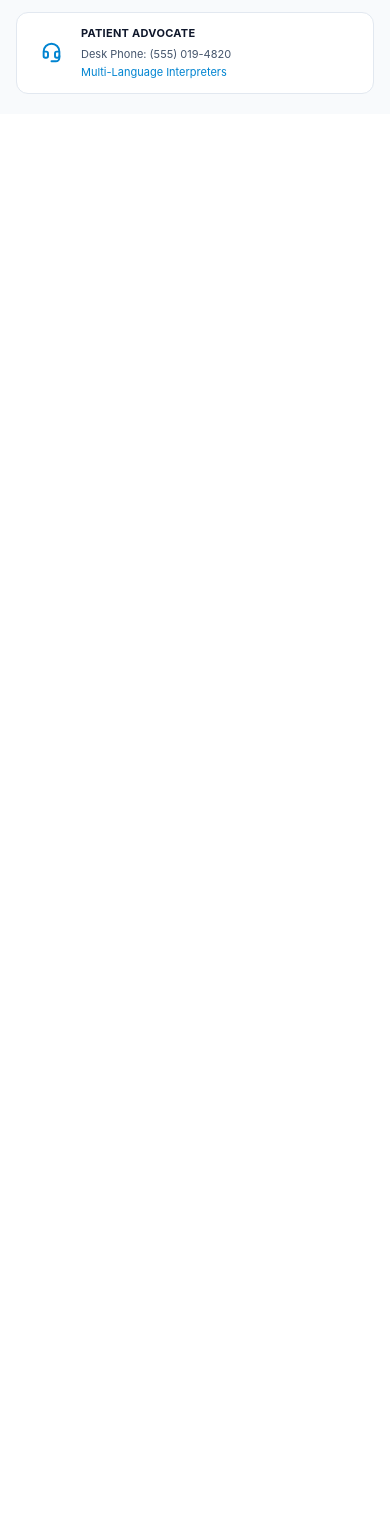
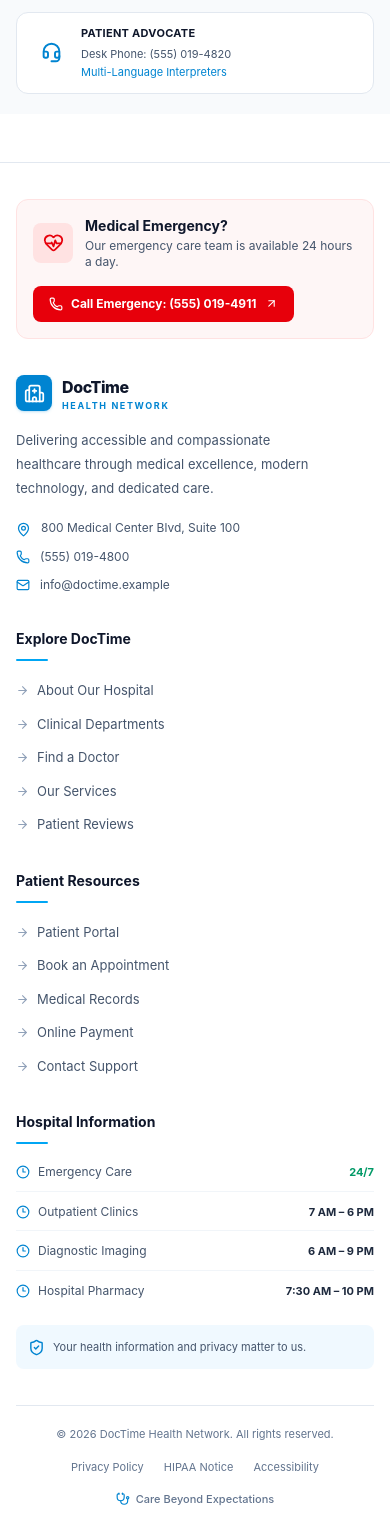
Before and after one commit to abdul-korim-web/doctime, a Next.js app: page / in a window 390 px wide. Shown: the part 9739-11267 px from the top of the page. Before the commit the page ends 9853 px from the top, so only its background shows below. Built offline with nearby package versions, Linux system fonts and the light colour scheme.

Commit message:
footer section added

```diff
--- a/package.json
+++ b/package.json
@@ -13,7 +13,8 @@
     "next": "16.4.6",
     "next-themes": "^0.4.6",
     "react": "19.3.0",
-    "react-dom": "19.3.0"
+    "react-dom": "19.3.0",
+    "react-icons": "^5.7.0"
   },
   "devDependencies": {
     "@tailwindcss/turbopack": "4.3.3",
--- a/src/app/layout.js
+++ b/src/app/layout.js
@@ -2,6 +2,7 @@
 import "./globals.css";
 import ThemeProvider from "@/components/theme/theme-provider";
 import Header from './../components/shared/Header';
+import Footer from "@/components/shared/Footer";
 
 export const metadata = {
   title: "DocTime | Health Network",
@@ -17,6 +18,7 @@ export default function RootLayout({ children }) {
           <main className="min-h-screen pt-36 md:pt-32">
             {children}
           </main>
+          <Footer/>
         </ThemeProvider>
       </body>
     </html>
--- /dev/null
+++ b/src/components/shared/Footer.jsx
@@ -0,0 +1,250 @@
+
+import Link from "next/link";
+import {
+  Hospital,
+  MapPin,
+  Phone,
+  Mail,
+  ArrowUpRight,
+  ArrowRight,
+  Clock3,
+  ShieldCheck,
+  HeartPulse,
+  Ambulance,
+  Stethoscope,
+} from "lucide-react";
+
+const footerLinks = {
+  explore: [
+    { label: "About Our Hospital", href: "/about" },
+    { label: "Clinical Departments", href: "/departments" },
+    { label: "Find a Doctor", href: "/doctors" },
+    { label: "Our Services", href: "/services" },
+    { label: "Patient Reviews", href: "/testimonials" },
+  ],
+  patients: [
+    { label: "Patient Portal", href: "/patient/login" },
+    { label: "Book an Appointment", href: "/#appointment" },
+    { label: "Medical Records", href: "/patient/medical-records" },
+    { label: "Online Payment", href: "/patient/billing" },
+    { label: "Contact Support", href: "/contact" },
+  ],
+};
+
+const schedules = [
+  { label: "Emergency Care", time: "24/7", emergency: true },
+  { label: "Outpatient Clinics", time: "7 AM – 6 PM" },
+  { label: "Diagnostic Imaging", time: "6 AM – 9 PM" },
+  { label: "Hospital Pharmacy", time: "7:30 AM – 10 PM" },
+];
+
+const policies = [
+  { label: "Privacy Policy", href: "/privacy-policy" },
+  { label: "HIPAA Notice", href: "/hipaa-notice" },
+  { label: "Accessibility", href: "/accessibility" },
+];
+
+function FooterHeading({ children }) {
+  return (
+    <h3 className="mb-5 text-sm font-bold text-slate-900 dark:text-white">
+      {children}
+      <span className="mt-2.5 block h-0.5 w-8 rounded-full bg-sky-500" />
+    </h3>
+  );
+}
+
+function FooterLink({ href, children }) {
+  return (
+    <Link
+      href={href}
+      className="group flex items-center gap-2 text-[13px] text-slate-600 transition hover:text-sky-600 dark:text-slate-400 dark:hover:text-sky-400"
+    >
+      <ArrowRight
+        size={13}
+        className="text-slate-400 transition group-hover:translate-x-1 group-hover:text-sky-500"
+      />
+      {children}
+    </Link>
+  );
+}
+
+export default function Footer() {
+  return (
+    <footer className="mt-12 border-t border-slate-200 bg-white dark:border-slate-800 dark:bg-slate-950">
+
+      <div className="mx-auto max-w-7xl px-4 pt-9 sm:px-6 lg:px-8">
+
+        {/* Emergency Information */}
+        <div className="mb-9 flex flex-col gap-4 rounded-xl border border-red-100 bg-red-50/70 p-4 dark:border-red-900/30 dark:bg-red-950/20 sm:flex-row sm:items-center sm:justify-between sm:px-6">
+          <div className="flex items-center gap-3">
+            <div className="flex h-10 w-10 shrink-0 items-center justify-center rounded-lg bg-red-100 text-red-600 dark:bg-red-900/40 dark:text-red-400">
+              <HeartPulse size={21} />
+            </div>
+
+            <div>
+              <h3 className="text-sm font-bold text-slate-900 dark:text-white">
+                Medical Emergency?
+              </h3>
+              <p className="mt-0.5 text-xs text-slate-600 dark:text-slate-400">
+                Our emergency care team is available 24 hours a day.
+              </p>
+            </div>
+          </div>
+
+          <a
+            href="tel:5550194911"
+            className="inline-flex w-fit items-center gap-2 rounded-lg bg-red-600 px-4 py-2.5 text-xs font-bold text-white transition hover:bg-red-700"
+          >
+            <Phone size={14} />
+            Call Emergency: (555) 019-4911
+            <ArrowUpRight size={13} />
+          </a>
+        </div>
+
+        {/* Main Footer Grid */}
+        <div className="grid grid-cols-1 gap-9 border-b border-slate-200 pb-9 dark:border-slate-800 sm:grid-cols-2 lg:grid-cols-[1.35fr_0.9fr_0.9fr_1.15fr] lg:gap-10">
+
+          {/* Brand Information */}
+          <div>
+            <Link href="/" className="inline-flex items-center gap-2.5">
+              <div className="flex h-9 w-9 items-center justify-center rounded-lg bg-sky-600 text-white shadow-sm shadow-sky-600/20">
+                <Hospital size={21} />
+              </div>
+
+              <div>
+                <h2 className="text-base font-extrabold tracking-tight text-slate-900 dark:text-white">
+                  DocTime
+                </h2>
+                <p className="text-[9px] font-bold uppercase tracking-[0.18em] text-sky-600 dark:text-sky-400">
+                  Health Network
+                </p>
+              </div>
+            </Link>
+
+            <p className="mt-4 max-w-xs text-[13px] leading-6 text-slate-600 dark:text-slate-400">
+              Delivering accessible and compassionate healthcare through
+              medical excellence, modern technology, and dedicated care.
+            </p>
+
+            <div className="mt-5 space-y-3">
+              <div className="flex items-start gap-2.5 text-xs text-slate-600 dark:text-slate-400">
+                <MapPin size={15} className="mt-0.5 shrink-0 text-sky-600" />
+                <span>800 Medical Center Blvd, Suite 100</span>
+              </div>
+
+              <a
+                href="tel:5550194800"
+                className="flex items-center gap-2.5 text-xs text-slate-600 transition hover:text-sky-600 dark:text-slate-400"
+              >
+                <Phone size={14} className="text-sky-600" />
+                (555) 019-4800
+              </a>
+
+              <a
+                href="mailto:info@doctime.example"
+                className="flex items-center gap-2.5 text-xs text-slate-600 transition hover:text-sky-600 dark:text-slate-400"
+              >
+                <Mail size={14} className="text-sky-600" />
+                info@doctime.example
+              </a>
+            </div>
+          </div>
+
+          {/* Explore */}
+          <div>
+            <FooterHeading>Explore DocTime</FooterHeading>
+
+            <div className="flex flex-col gap-3.5">
+              {footerLinks.explore.map((item) => (
+                <FooterLink key={item.label} href={item.href}>
+                  {item.label}
+                </FooterLink>
+              ))}
+            </div>
+          </div>
+
+          {/* Patient Resources */}
+          <div>
+            <FooterHeading>Patient Resources</FooterHeading>
+
+            <div className="flex flex-col gap-3.5">
+              {footerLinks.patients.map((item) => (
+                <FooterLink key={item.label} href={item.href}>
+                  {item.label}
+                </FooterLink>
+              ))}
+            </div>
+          </div>
+
+          {/* Hospital Information */}
+          <div>
+            <FooterHeading>Hospital Information</FooterHeading>
+
+            <div className="space-y-3">
+              {schedules.map((item) => (
+                <div
+                  key={item.label}
+                  className="flex items-center justify-between gap-3 border-b border-slate-100 pb-2.5 last:border-0 dark:border-slate-800"
+                >
+                  <div className="flex items-center gap-2">
+                    <Clock3
+                      size={14}
+                      className="shrink-0 text-sky-600"
+                    />
+                    <span className="text-xs text-slate-600 dark:text-slate-400">
+                      {item.label}
+                    </span>
+                  </div>
+
+                  <span
+                    className={`shrink-0 text-[11px] font-bold ${
+                      item.emergency
+                        ? "text-emerald-600 dark:text-emerald-400"
+                        : "text-slate-800 dark:text-slate-300"
+                    }`}
+                  >
+                    {item.time}
+                  </span>
+                </div>
+              ))}
+            </div>
+
+            <div className="mt-4 flex items-center gap-2 rounded-lg bg-sky-50 p-3 dark:bg-sky-950/30">
+              <ShieldCheck
+                size={17}
+                className="shrink-0 text-sky-600 dark:text-sky-400"
+              />
+              <span className="text-[11px] leading-5 text-slate-600 dark:text-slate-400">
+                Your health information and privacy matter to us.
+              </span>
+            </div>
+          </div>
+        </div>
+
+        {/* Bottom Footer */}
+        <div className="flex flex-col gap-4 py-5 sm:flex-row sm:items-center sm:justify-between">
+          <p className="text-center text-[11px] text-slate-500 dark:text-slate-400 sm:text-left">
+            © 2026 DocTime Health Network. All rights reserved.
+          </p>
+
+          <div className="flex flex-wrap items-center justify-center gap-x-5 gap-y-2">
+            {policies.map((item) => (
+              <Link
+                key={item.label}
+                href={item.href}
+                className="text-[11px] text-slate-500 transition hover:text-sky-600 dark:text-slate-400 dark:hover:text-sky-400"
+              >
+                {item.label}
+              </Link>
+            ))}
+          </div>
+
+          <div className="flex items-center justify-center gap-1.5 text-[11px] font-medium text-slate-500 dark:text-slate-400">
+            <Stethoscope size={14} className="text-sky-600" />
+            Care Beyond Expectations
+          </div>
+        </div>
+      </div>
+    </footer>
+  );
+}
```
Also changed, not shown: 1 other file (tests, documents, lock files or other folders).
